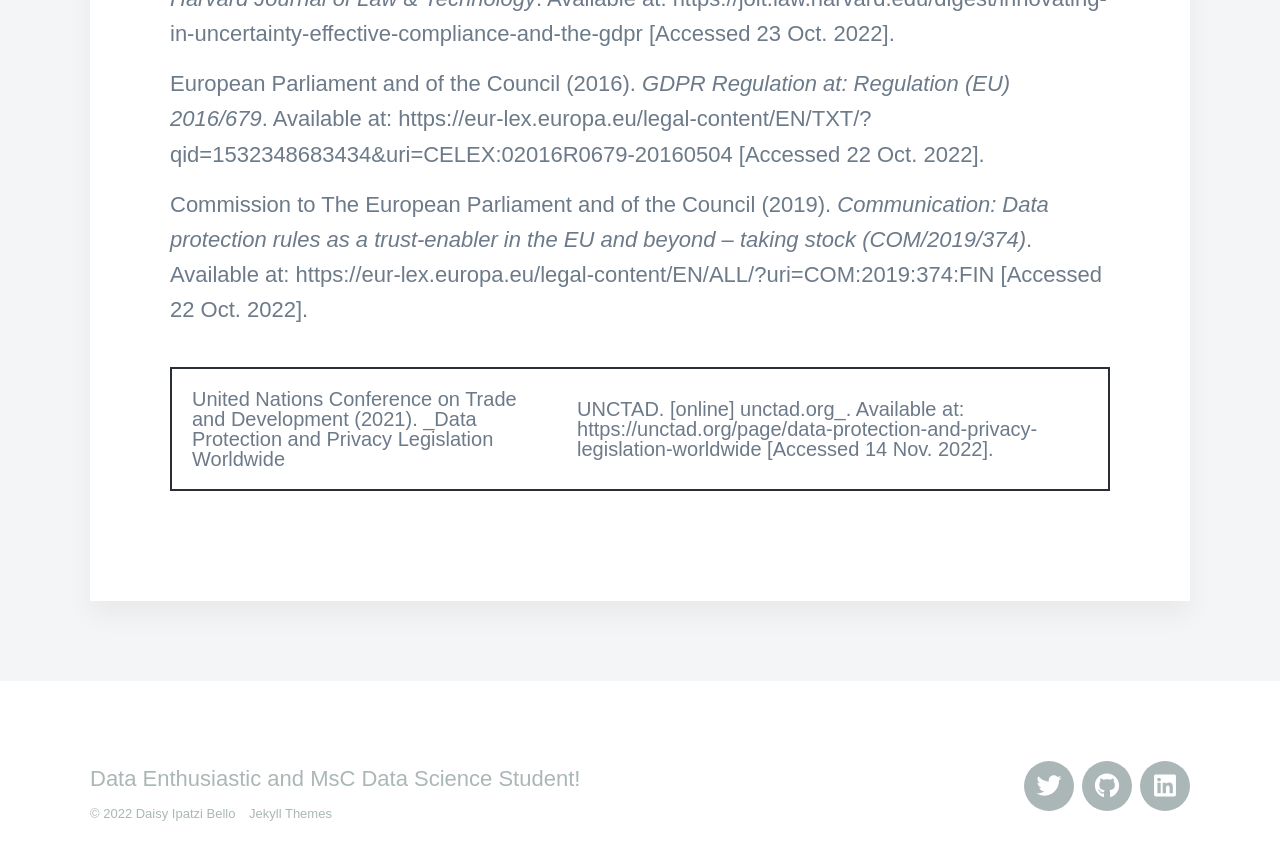
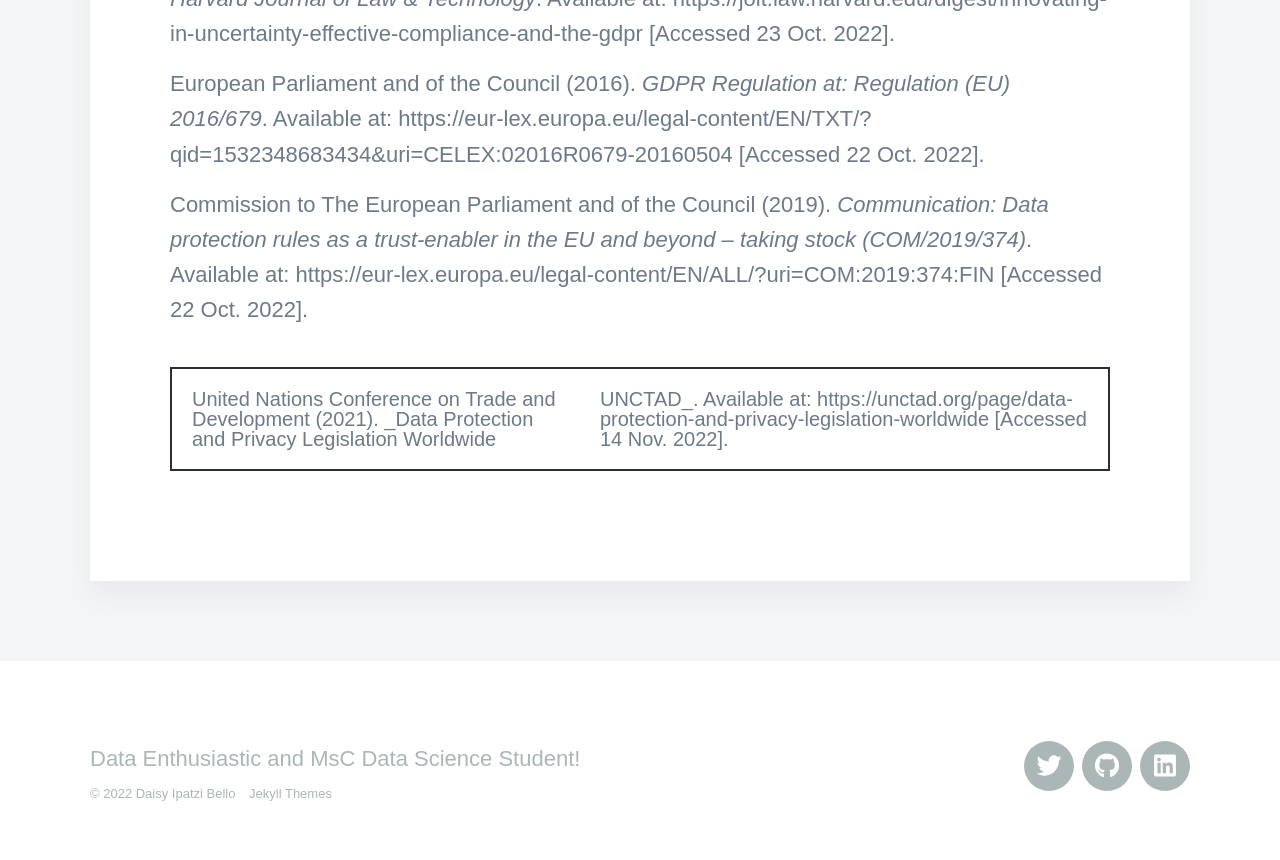
Before and after one commit to DaisyIpatzi/daisyipatzi.github.io, a Jekyll site: the page built from _posts/2022-11-14-summary-post2.md, in a window 1280 px wide and 900 px high, scrolled down 2424 px. Shown: the top 860 px of the window. Built offline with Jekyll 4.4.1, drawn with Linux system fonts in a browser that asks for light colours; nearby versions of some CDN libraries; some web fonts are replaced.

Commit message:
Update 2022-11-14-summary-post2.md

```diff
--- a/_posts/2022-11-14-summary-post2.md
+++ b/_posts/2022-11-14-summary-post2.md
@@ -36,5 +36,4 @@ European Parliament and of the Council (2016). _GDPR Regulation at: Regulation (
 
 Commission to The European Parliament and of the Council (2019). _Communication: Data protection rules as a trust-enabler in the EU and beyond – taking stock (COM/2019/374)_. Available at: https://eur-lex.europa.eu/legal-content/EN/ALL/?uri=COM:2019:374:FIN  [Accessed 22 Oct. 2022].
 
-
-United Nations Conference on Trade and Development (2021). _Data Protection and Privacy Legislation Worldwide | UNCTAD. [online] unctad.org_. Available at: https://unctad.org/page/data-protection-and-privacy-legislation-worldwide  [Accessed 14 Nov. 2022].
+United Nations Conference on Trade and Development (2021). _Data Protection and Privacy Legislation Worldwide | UNCTAD_. Available at: https://unctad.org/page/data-protection-and-privacy-legislation-worldwide  [Accessed 14 Nov. 2022].
```
